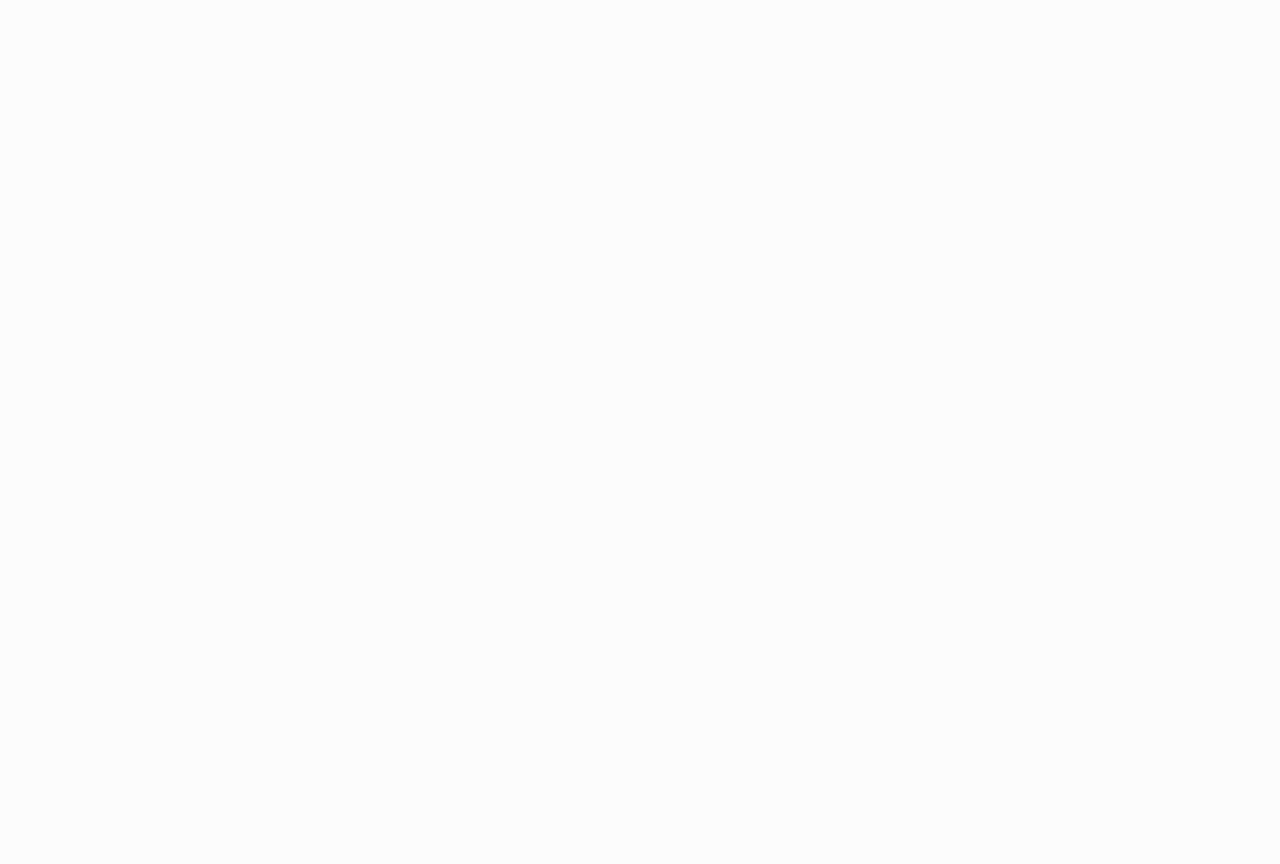
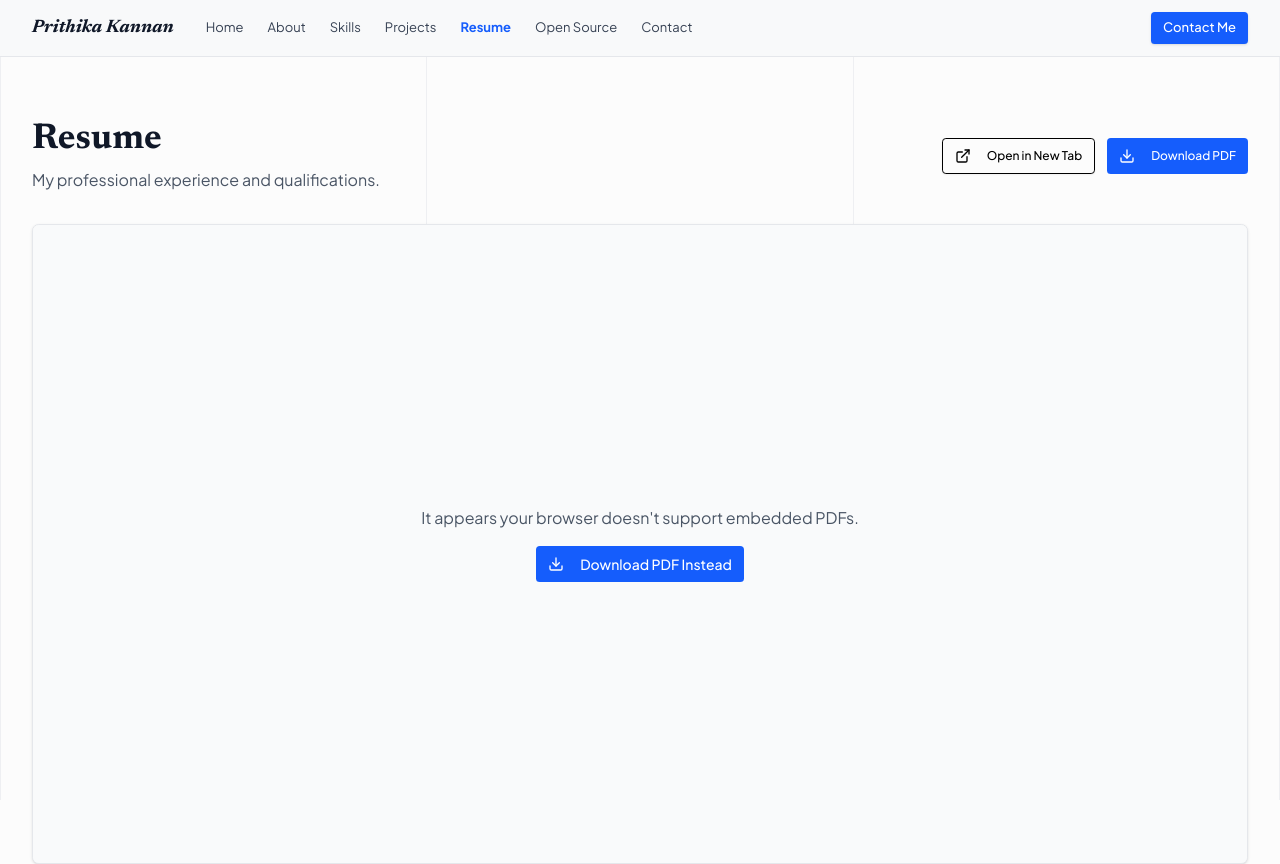
Before and after one commit to jayanthansenthilkumar/Prithika, a React (Vite) app: page /resume in a window 1280 px wide. Before the commit this address had no page. Shown: the top 864 px of the page. Before the commit the page ends 800 px from the top, so only its background shows below. Built offline with nearby package versions, Linux system fonts and the light colour scheme.

Commit message:
feat: add navigation bar, skills overview page, resume page, and application entry point

```diff
--- a/src/App.tsx
+++ b/src/App.tsx
@@ -7,6 +7,7 @@
 import ContactPage from '@/pages/ContactPage';
 import SkillsPage from '@/pages/SkillsPage';
 import OpenSourcePage from '@/pages/OpenSourcePage';
+import ResumePage from '@/pages/ResumePage';
 
 export default function App() {
   return (
@@ -18,6 +19,7 @@
           <Route path="projects" element={<ProjectsPage />} />
           <Route path="projects/:id" element={<ProjectOverviewPage />} />
           <Route path="skills" element={<SkillsPage />} />
+          <Route path="resume" element={<ResumePage />} />
           <Route path="open-source" element={<OpenSourcePage />} />
           <Route path="contact" element={<ContactPage />} />
         </Route>
--- a/src/components/layout/Navbar.tsx
+++ b/src/components/layout/Navbar.tsx
@@ -39,6 +39,7 @@
             <Link to="/about" className={cn("transition-colors", isActive('/about') ? "text-blue-600 font-bold" : "hover:text-gray-900")}>About</Link>
             <Link to="/skills" className={cn("transition-colors", isActive('/skills') ? "text-blue-600 font-bold" : "hover:text-gray-900")}>Skills</Link>
             <Link to="/projects" className={cn("transition-colors", isActive('/projects') ? "text-blue-600 font-bold" : "hover:text-gray-900")}>Projects</Link>
+            <Link to="/resume" className={cn("transition-colors", isActive('/resume') ? "text-blue-600 font-bold" : "hover:text-gray-900")}>Resume</Link>
             <Link to="/open-source" className={cn("transition-colors", isActive('/open-source') ? "text-blue-600 font-bold" : "hover:text-gray-900")}>Open Source</Link>
             <Link to="/contact" className={cn("transition-colors", isActive('/contact') ? "text-blue-600 font-bold" : "hover:text-gray-900")}>Contact</Link>
           </nav>
@@ -69,6 +70,7 @@
           <Link to="/about" onClick={() => setMobileMenuOpen(false)} className={cn("block w-full text-left", isActive('/about') ? "text-blue-600 font-bold" : "text-gray-600 hover:text-gray-900")}>About</Link>
           <Link to="/skills" onClick={() => setMobileMenuOpen(false)} className={cn("block w-full text-left", isActive('/skills') ? "text-blue-600 font-bold" : "text-gray-600 hover:text-gray-900")}>Skills</Link>
           <Link to="/projects" onClick={() => setMobileMenuOpen(false)} className={cn("block w-full text-left", isActive('/projects') ? "text-blue-600 font-bold" : "text-gray-600 hover:text-gray-900")}>Projects</Link>
+          <Link to="/resume" onClick={() => setMobileMenuOpen(false)} className={cn("block w-full text-left", isActive('/resume') ? "text-blue-600 font-bold" : "text-gray-600 hover:text-gray-900")}>Resume</Link>
           <Link to="/open-source" onClick={() => setMobileMenuOpen(false)} className={cn("block w-full text-left", isActive('/open-source') ? "text-blue-600 font-bold" : "text-gray-600 hover:text-gray-900")}>Open Source</Link>
           <Link to="/contact" onClick={() => setMobileMenuOpen(false)} className={cn("block w-full text-left", isActive('/contact') ? "text-blue-600 font-bold" : "text-gray-600 hover:text-gray-900")}>Contact</Link>
           <div className="pt-4 border-t border-gray-200 flex flex-col gap-2">
--- /dev/null
+++ b/src/pages/ResumePage.tsx
@@ -0,0 +1,68 @@
+import { Helmet } from 'react-helmet-async';
+import { buttonVariants } from "@/components/ui/button";
+import { cn } from "@/lib/utils";
+import { Download, ExternalLink } from "lucide-react";
+
+export default function ResumePage() {
+  const resumeUrl = "/Resume_Prithika.pdf";
+
+  return (
+    <div className="w-full max-w-7xl mx-auto px-4 sm:px-6 lg:px-8 py-12 md:py-16">
+      <Helmet>
+        <title>Resume - Prithika Kannan</title>
+        <meta name="description" content="View Prithika Kannan's professional resume." />
+      </Helmet>
+
+      <div className="flex flex-col md:flex-row justify-between items-start md:items-center mb-8 gap-4">
+        <div>
+          <h1 className="text-3xl md:text-4xl font-bold font-serif text-gray-900 mb-2">Resume</h1>
+          <p className="text-gray-600 font-mono text-sm md:text-base">
+            My professional experience and qualifications.
+          </p>
+        </div>
+
+        <div className="flex items-center gap-3 w-full md:w-auto">
+          <a
+            href={resumeUrl}
+            target="_blank"
+            rel="noopener noreferrer"
+            className={cn(buttonVariants({ variant: "outline" }), "flex-1 md:flex-none font-mono text-xs")}
+          >
+            <ExternalLink className="mr-2 h-4 w-4" />
+            Open in New Tab
+          </a>
+          <a
+            href={resumeUrl}
+            download="Resume_Prithika.pdf"
+            className={cn(buttonVariants({ variant: "default" }), "flex-1 md:flex-none bg-blue-600 hover:bg-blue-700 text-white font-mono text-xs border-none")}
+          >
+            <Download className="mr-2 h-4 w-4" />
+            Download PDF
+          </a>
+        </div>
+      </div>
+
+      <div className="w-full h-[70vh] md:h-[80vh] bg-gray-100 rounded-xl overflow-hidden border border-gray-200 shadow-sm relative">
+        <object
+          data={resumeUrl}
+          type="application/pdf"
+          className="w-full h-full"
+        >
+          <div className="flex flex-col items-center justify-center h-full p-8 text-center bg-gray-50">
+            <p className="text-gray-600 mb-4 font-mono">
+              It appears your browser doesn't support embedded PDFs.
+            </p>
+            <a
+              href={resumeUrl}
+              download="Resume_Prithika.pdf"
+              className={cn(buttonVariants({ variant: "default" }), "bg-blue-600 hover:bg-blue-700 text-white font-mono border-none")}
+            >
+              <Download className="mr-2 h-4 w-4" />
+              Download PDF Instead
+            </a>
+          </div>
+        </object>
+      </div>
+    </div>
+  );
+}
--- a/src/pages/SkillsPage.tsx
+++ b/src/pages/SkillsPage.tsx
@@ -109,7 +109,7 @@
                       <div className="w-full bg-gray-100 rounded-full h-1.5">
                         <div
                           className="bg-blue-600 h-1.5 rounded-full transition-all duration-1000 ease-out"
-                          style={{ width: `${skill.level}%` }}
+                          style={{ width: skill.level + '%' }}
                         ></div>
                       </div>
                     </div>
```
Also changed, not shown: 1 other file (tests, documents, lock files or other folders).
